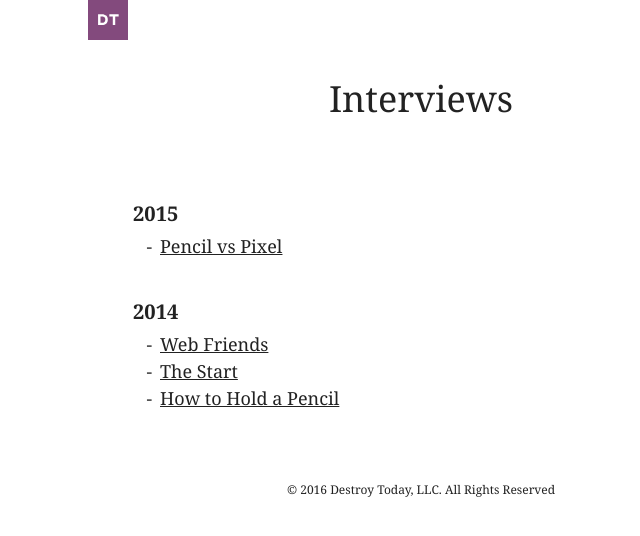
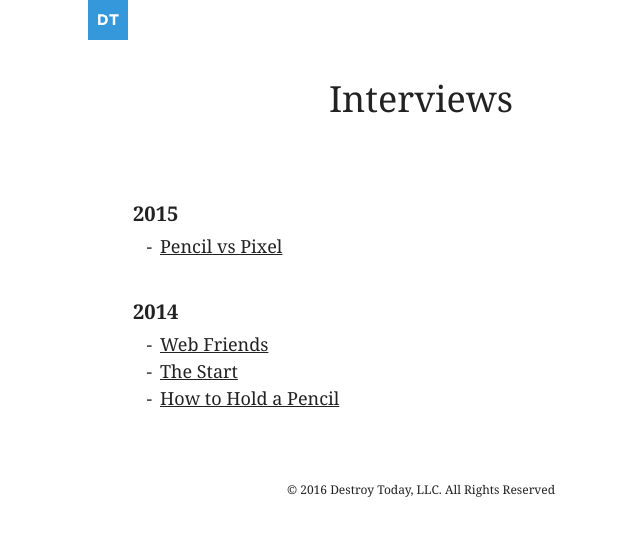
Before and after one commit to destroytoday/2016.destroytoday.com, a Jekyll site: the page built from interviews.markdown, in a window 1280 px wide. Shown: the top 536 px of the page, without its empty margins (219-859 px from the left). Built offline with Jekyll 4.4.1, drawn with Linux system fonts in a browser that asks for light colours.

Commit message:
Switched to blue for the default color

```diff
--- a/css/style.sass
+++ b/css/style.sass
@@ -16,12 +16,12 @@
 $break-mobile-sides: $narrow-width + $mobile-side * 2
 $break-wide: $wide-width + $mobile-side * 2
 
-$color-purple: #834A7D
+$color-blue: #3498DB
 
 
 body
   font-family: $font-family
-  background-color: $color-purple
+  background-color: $color-blue
   color: #222
 
   .wf-loading &
@@ -84,7 +84,7 @@
   width: 2.5rem
   height: 2.5rem
 
-  background-color: $color-purple
+  background-color: $color-blue
 
   @media (max-width: $break-phone)
     width: 2rem
```
